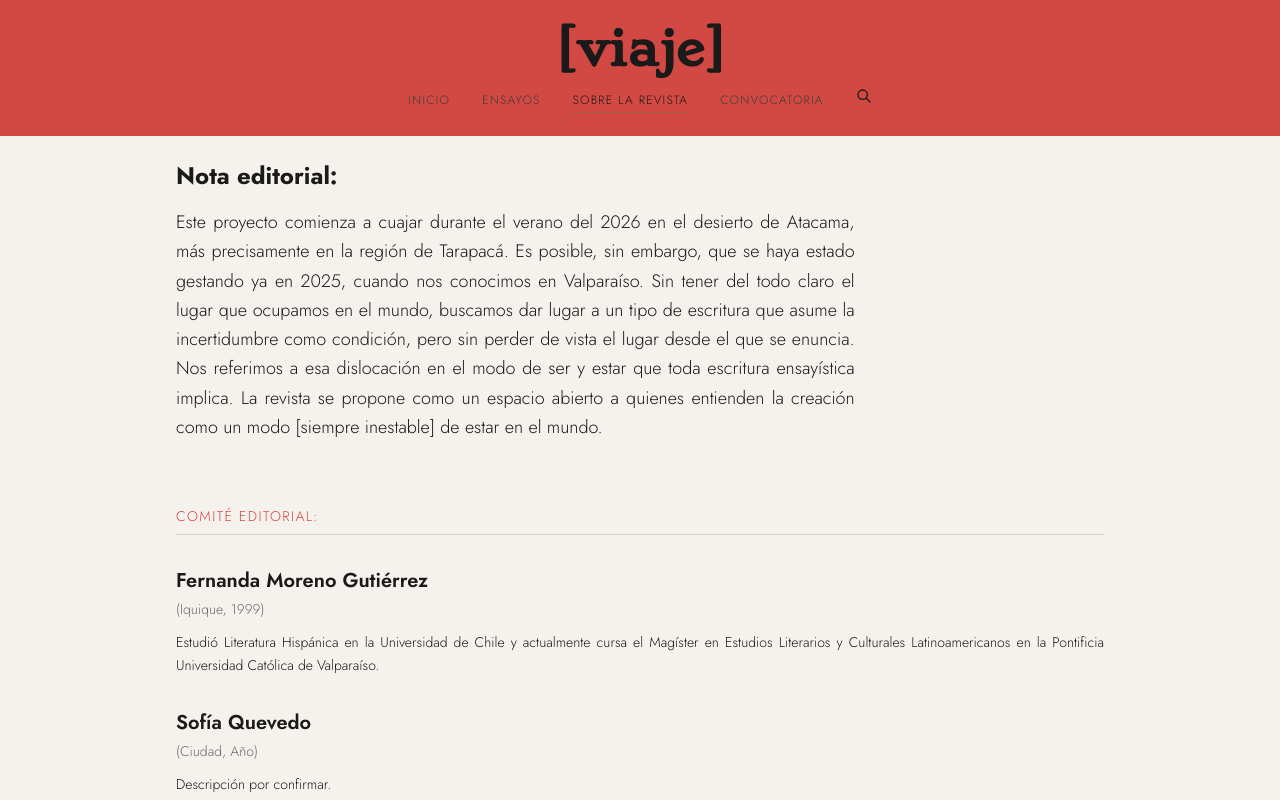
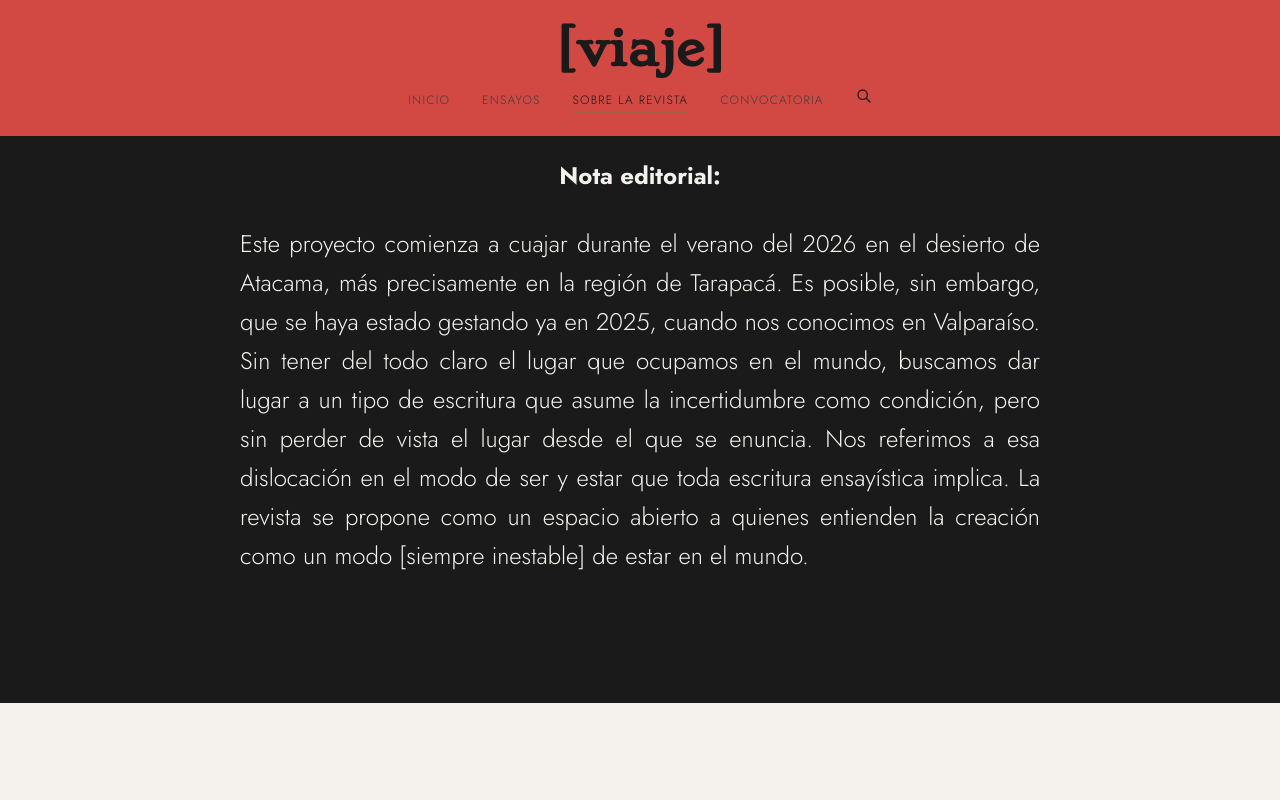
Before and after one commit to ferdinandda/viaje-webpage, a SvelteKit app: page /equipo in a window 1280 px wide. Shown: the top 800 px of the page. Built offline with nearby package versions, Linux system fonts and the light colour scheme.

Commit message:
style: redesign editorial note to match homepage quote style

```diff
--- a/src/routes/equipo/+page.svelte
+++ b/src/routes/equipo/+page.svelte
@@ -50,18 +50,19 @@
   <meta name="description" content="Conoce al equipo editorial de Revista Viaje. Dirección, diseño y comité editorial." />
 </svelte:head>
 
-<section class="pt-32 pb-24 md:pt-40 md:pb-32" style="font-family: 'Jost', sans-serif;">
+<!-- Editorial Note Section (Dark) -->
+<div class="bg-[#1A1A1A] pt-32 pb-24 md:pt-40 md:pb-32 transition-colors duration-500">
+  <div class="px-[var(--spacing-editorial)] md:px-12 text-center max-w-4xl mx-auto">
+    <h2 class="text-2xl font-bold mb-8 text-[var(--color-paper)]" style="font-family: 'Jost', sans-serif;">Nota editorial:</h2>
+    <blockquote class="text-xl md:text-2xl leading-relaxed text-[var(--color-paper)] font-light text-justify" style="font-family: 'Jost', sans-serif;">
+      Este proyecto comienza a cuajar durante el verano del 2026 en el desierto de Atacama, más precisamente en la región de Tarapacá. Es posible, sin embargo, que se haya estado gestando ya en 2025, cuando nos conocimos en Valparaíso. Sin tener del todo claro el lugar que ocupamos en el mundo, buscamos dar lugar a un tipo de escritura que asume la incertidumbre como condición, pero sin perder de vista el lugar desde el que se enuncia. Nos referimos a esa dislocación en el modo de ser y estar que toda escritura ensayística implica. La revista se propone como un espacio abierto a quienes entienden la creación como un modo [siempre inestable] de estar en el mundo.
+    </blockquote>
+  </div>
+</div>
+
+<!-- Team List Section (Light) -->
+<section class="py-24" style="font-family: 'Jost', sans-serif;">
   <div class="mx-auto max-w-5xl px-[var(--spacing-editorial)] md:px-8 lg:px-12">
-
-    <section class="mb-16">
-      <h2 class="text-2xl font-bold mb-4 text-[var(--color-ink)]">Nota editorial:</h2>
-      <p class="text-lg leading-relaxed text-justify font-['Jost'] max-w-prose">
-        Este proyecto comienza a cuajar durante el verano del 2026 en el desierto de Atacama, más precisamente en la región de Tarapacá. Es posible, sin embargo, que se haya estado gestando ya en 2025, cuando nos conocimos en Valparaíso. Sin tener del todo claro el lugar que ocupamos en el mundo, buscamos dar lugar a un tipo de escritura que asume la incertidumbre como condición, pero sin perder de vista el lugar desde el que se enuncia. Nos referimos a esa dislocación en el modo de ser y estar que toda escritura ensayística implica. La revista se propone como un espacio abierto a quienes entienden la creación como un modo [siempre inestable] de estar en el mundo.
-      </p>
-    </section>
-
-
-
     <!-- Team List -->
     <div class="mb-24">
       {#each equipo as miembro}
@@ -93,7 +94,5 @@
         </div>
       {/each}
     </div>
-
-
   </div>
 </section>
```
